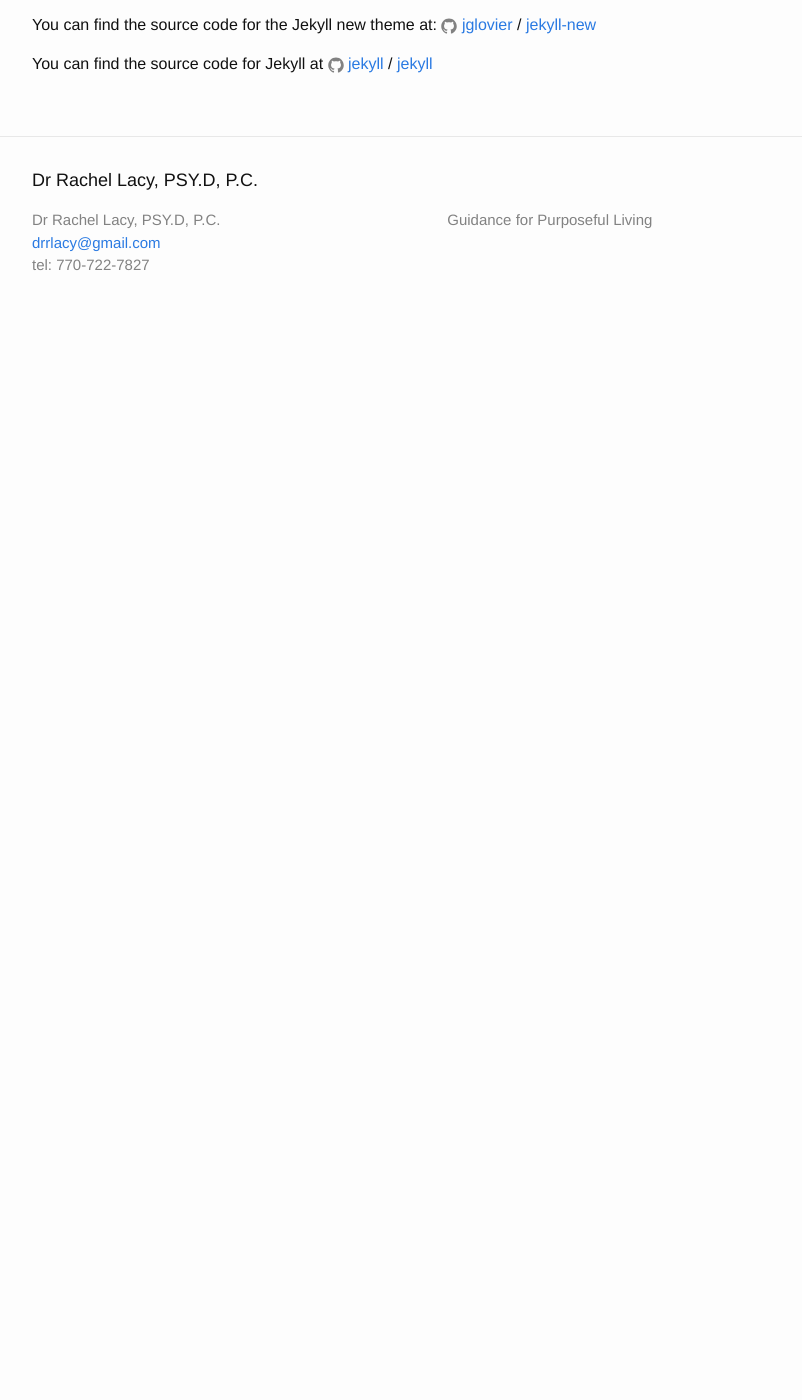
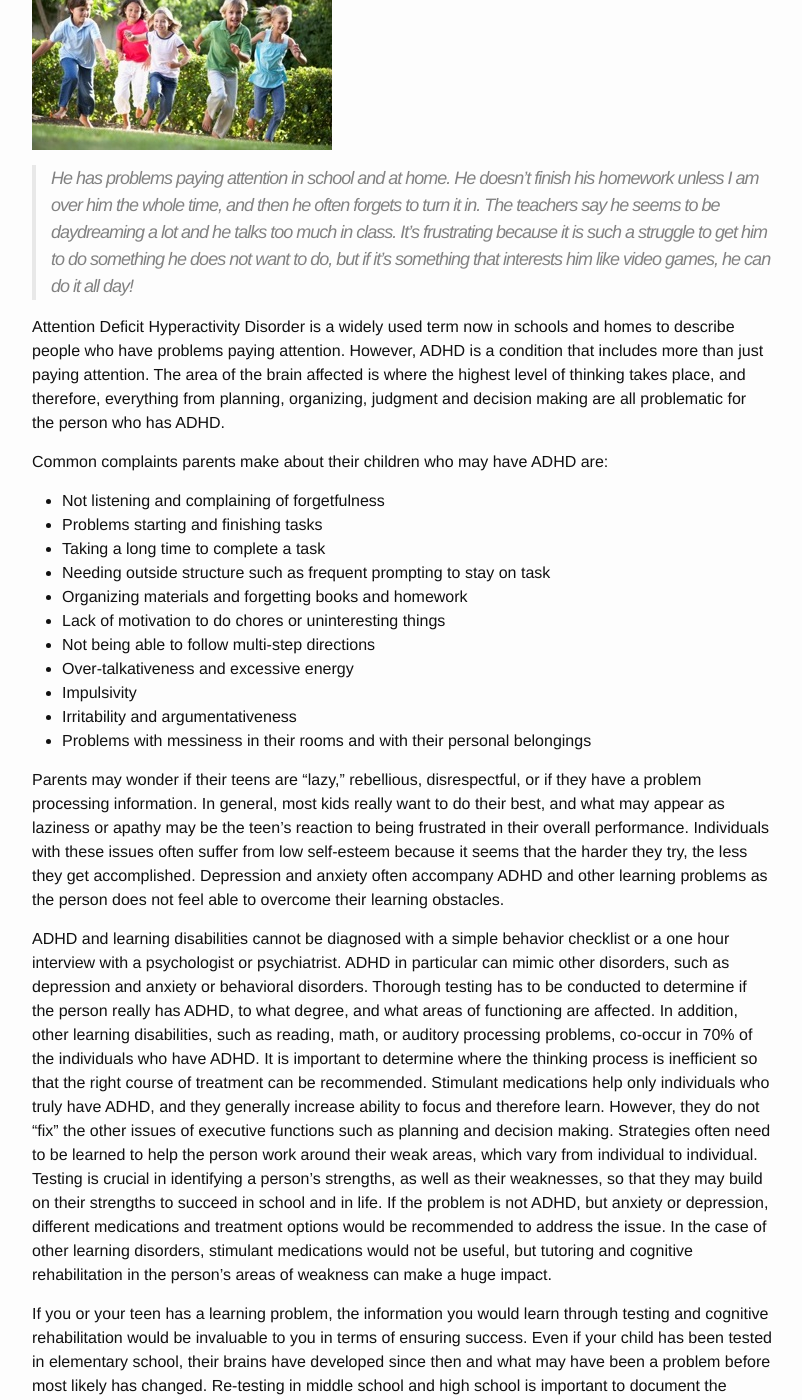
Before and after one commit to halcyon/renewedbrain.com, a Jekyll site: the page built from learning-disabilities.md, in a window 1280 px wide and 1400 px high, scrolled down 270 px. Shown: the whole window, without its empty margins (238-1040 px from the left). Built offline with Jekyll 4.4.1, drawn with Linux system fonts in a browser that asks for light colours; before the commit the page ends 900 px from its top, so only the background shows below that; some of the changed text lies outside the part shown.

Commit message:
Adding learning disabilites

```diff
--- a/learning-disabilities.md
+++ b/learning-disabilities.md
@@ -4,13 +4,84 @@ title: Learning Disabilities
 permalink: /learning-disabilities/
 weight: 3
 ---
+![Children](../images/children.jpg)
 
-This is the base Jekyll theme. You can find out more info about customizing your Jekyll theme, as well as basic Jekyll usage documentation at [jekyllrb.com](http://jekyllrb.com/)
+> He has problems paying attention in school and at home. He doesn't
+> finish his homework unless I am over him the whole time, and then he
+> often forgets to turn it in. The teachers say he seems to be
+> daydreaming a lot and he talks too much in class. It's frustrating
+> because it is such a struggle to get him to do something he does not
+> want to do, but if it's something that interests him like video
+> games, he can do it all day!
 
-You can find the source code for the Jekyll new theme at:
-{% include icon-github.html username="jglovier" %} /
-[jekyll-new](https://github.com/jglovier/jekyll-new)
+Attention Deficit Hyperactivity Disorder is a widely used term now in
+schools and homes to describe people who have problems paying
+attention. However, ADHD is a condition that includes more than just
+paying attention. The area of the brain affected is where the highest
+level of thinking takes place, and therefore, everything from
+planning, organizing, judgment and decision making are all problematic
+for the person who has ADHD.
 
-You can find the source code for Jekyll at
-{% include icon-github.html username="jekyll" %} /
-[jekyll](https://github.com/jekyll/jekyll)
+Common complaints parents make about their children who may have ADHD are:
+
+* Not listening and complaining of forgetfulness
+* Problems starting and finishing tasks
+* Taking a long time to complete a task
+* Needing outside structure such as frequent prompting to stay on task
+* Organizing materials and forgetting books and homework
+* Lack of motivation to do chores or uninteresting things
+* Not being able to follow multi-step directions
+* Over-talkativeness and excessive energy
+* Impulsivity
+* Irritability and argumentativeness
+* Problems with messiness in their rooms and with their personal belongings
+
+Parents may wonder if their teens are “lazy,” rebellious,
+disrespectful, or if they have a problem processing information. In
+general, most kids really want to do their best, and what may appear
+as laziness or apathy may be the teen’s reaction to being frustrated
+in their overall performance. Individuals with these issues often
+suffer from low self-esteem because it seems that the harder they try,
+the less they get accomplished. Depression and anxiety often accompany
+ADHD and other learning problems as the person does not feel able to
+overcome their learning obstacles.
+
+ADHD and learning disabilities cannot be diagnosed with a simple
+behavior checklist or a one hour interview with a psychologist or
+psychiatrist. ADHD in particular can mimic other disorders, such as
+depression and anxiety or behavioral disorders. Thorough testing has
+to be conducted to determine if the person really has ADHD, to what
+degree, and what areas of functioning are affected. In addition, other
+learning disabilities, such as reading, math, or auditory processing
+problems, co-occur in 70% of the individuals who have ADHD.  It is
+important to determine where the thinking process is inefficient so
+that the right course of treatment can be recommended. Stimulant
+medications help only individuals who truly have ADHD, and they
+generally increase ability to focus and therefore learn. However, they
+do not "fix" the other issues of executive functions such as planning
+and decision making. Strategies often need to be learned to help the
+person work around their weak areas, which vary from individual to
+individual. Testing is crucial in identifying a person’s strengths, as
+well as their weaknesses, so that they may build on their strengths to
+succeed in school and in life. If the problem is not ADHD, but anxiety
+or depression, different medications and treatment options would be
+recommended to address the issue. In the case of other learning
+disorders, stimulant medications would not be useful, but tutoring and
+cognitive rehabilitation in the person’s areas of weakness can make a
+huge impact.
+
+If you or your teen has a learning problem, the information you would
+learn through testing and cognitive rehabilitation would be invaluable
+to you in terms of ensuring success. Even if your child has been
+tested in elementary school, their brains have developed since then
+and what may have been a problem before most likely has changed.
+Re-testing in middle school and high school is important to document
+the changes in development and identify new areas of strength and
+weakness. For teens and college students, such testing is required in
+order to gain assistance from the college’s Learning Centers. The
+Board of Regents has on their web site the documentation required for
+a college student to have additional time for tests, tutoring, and
+other accommodations needed to optimize learning. Testing must be
+current to obtain Learning Center services. For more information on
+learning disabilities and testing for ADHD for teens and adults,
+contact our office.
```
Also changed, not shown: images/children.jpg (added).
